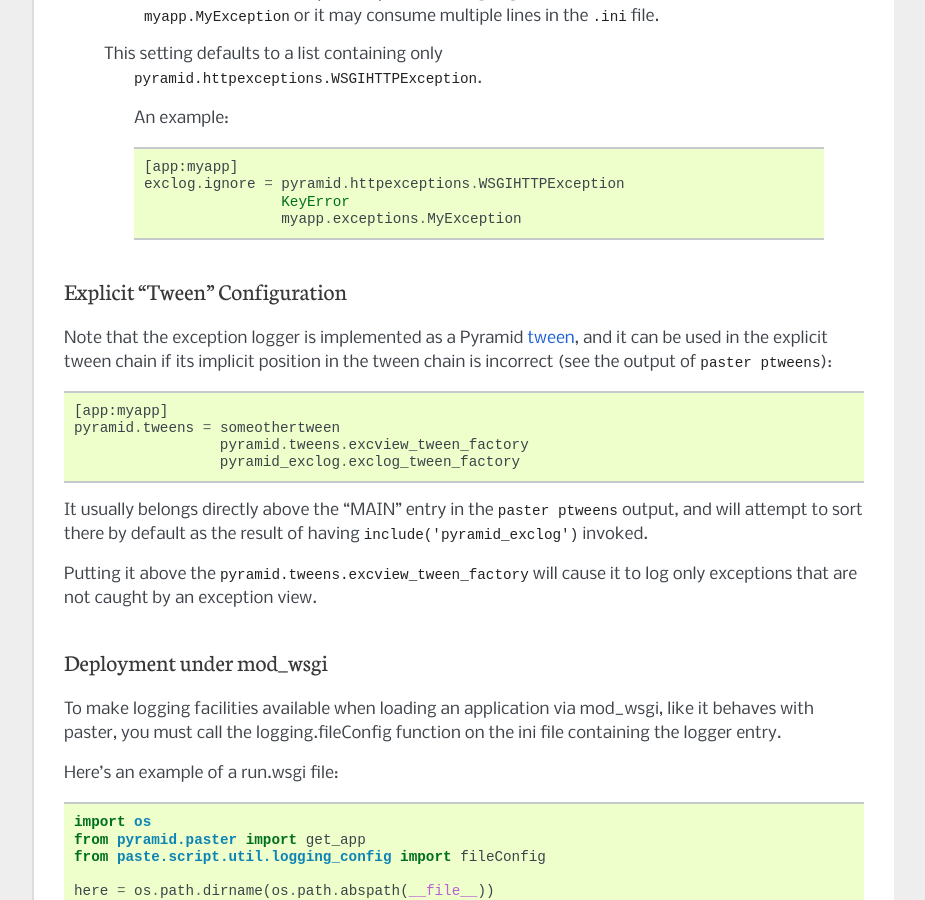
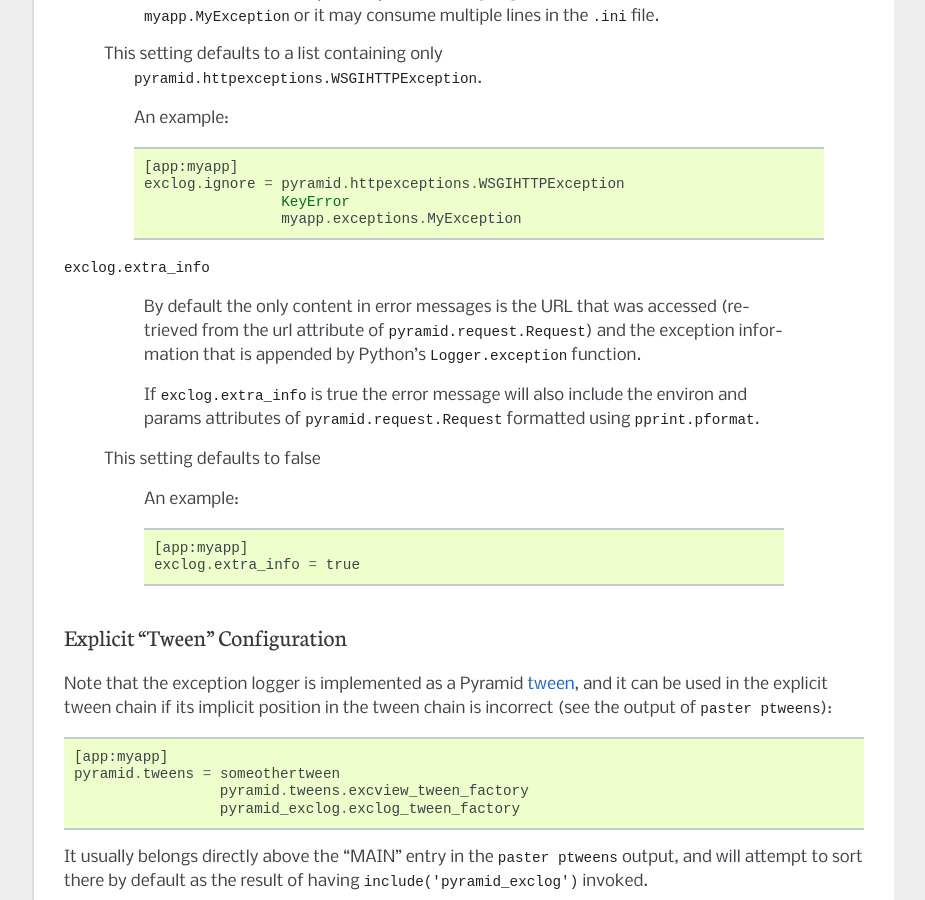
Before and after one commit to Pylons/pyramid_exclog, a Sphinx documentation site: the page built from docs/index.rst, in a window 1280 px wide and 900 px high, scrolled down 4593 px. Shown: the whole window, without its empty margins (198-1123 px from the left). Built offline with Sphinx 7.4.7, drawn with Linux system fonts in a browser that asks for light colours.

Commit message:
Added documentation for exclog.extra_info setting

```diff
--- a/docs/index.rst
+++ b/docs/index.rst
@@ -281,6 +281,26 @@ section of your Pyramid's ``.ini`` file.  These are:
                       KeyError
                       myapp.exceptions.MyException
 
+``exclog.extra_info``
+
+   By default the only content in error messages is the URL that was
+   accessed (retrieved from the url attribute of ``pyramid.request.Request``)
+   and the exception information that is appended by Python's
+   ``Logger.exception`` function.
+
+   If ``exclog.extra_info`` is true the error message will also include
+   the environ and params attributes of ``pyramid.request.Request`` formatted
+   using ``pprint.pformat``.
+
+  This setting defaults to false
+
+   An example:
+
+   .. code-block:: python
+
+      [app:myapp]
+      exclog.extra_info = true
+
 Explicit "Tween" Configuration
 ------------------------------
 
```
